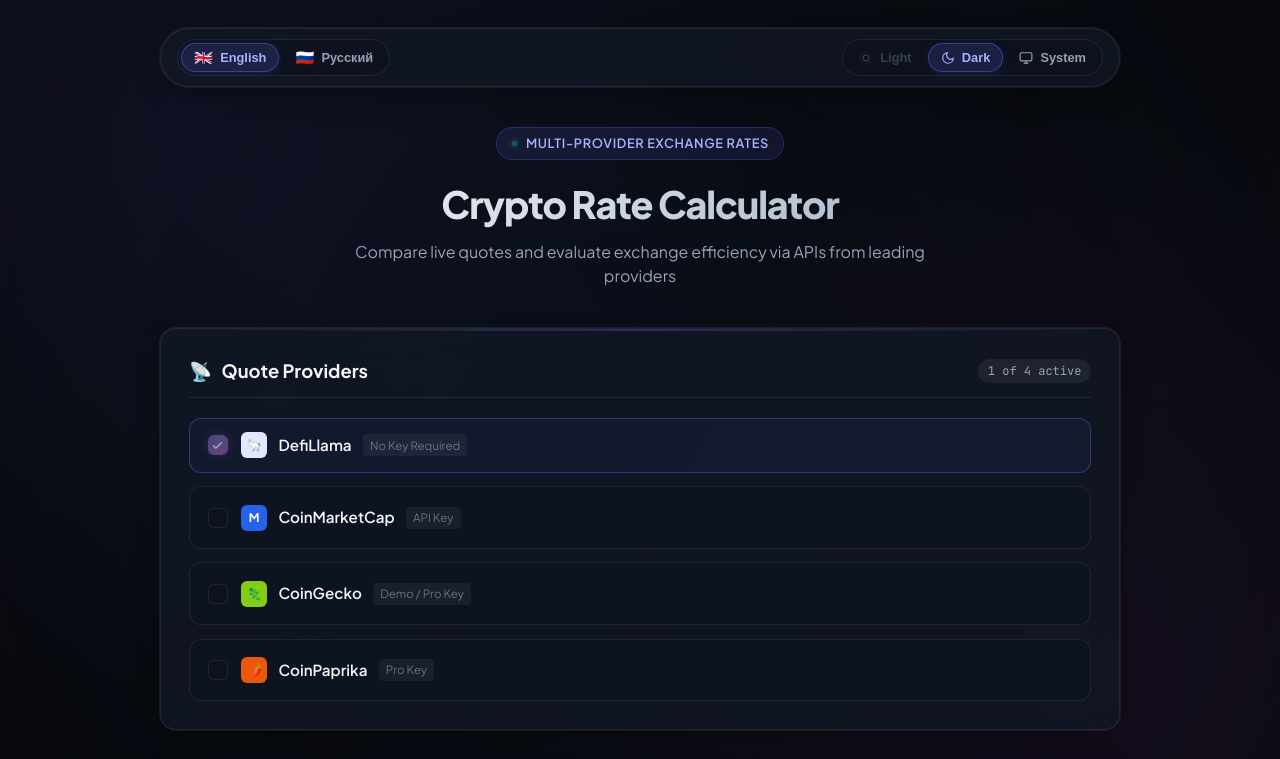
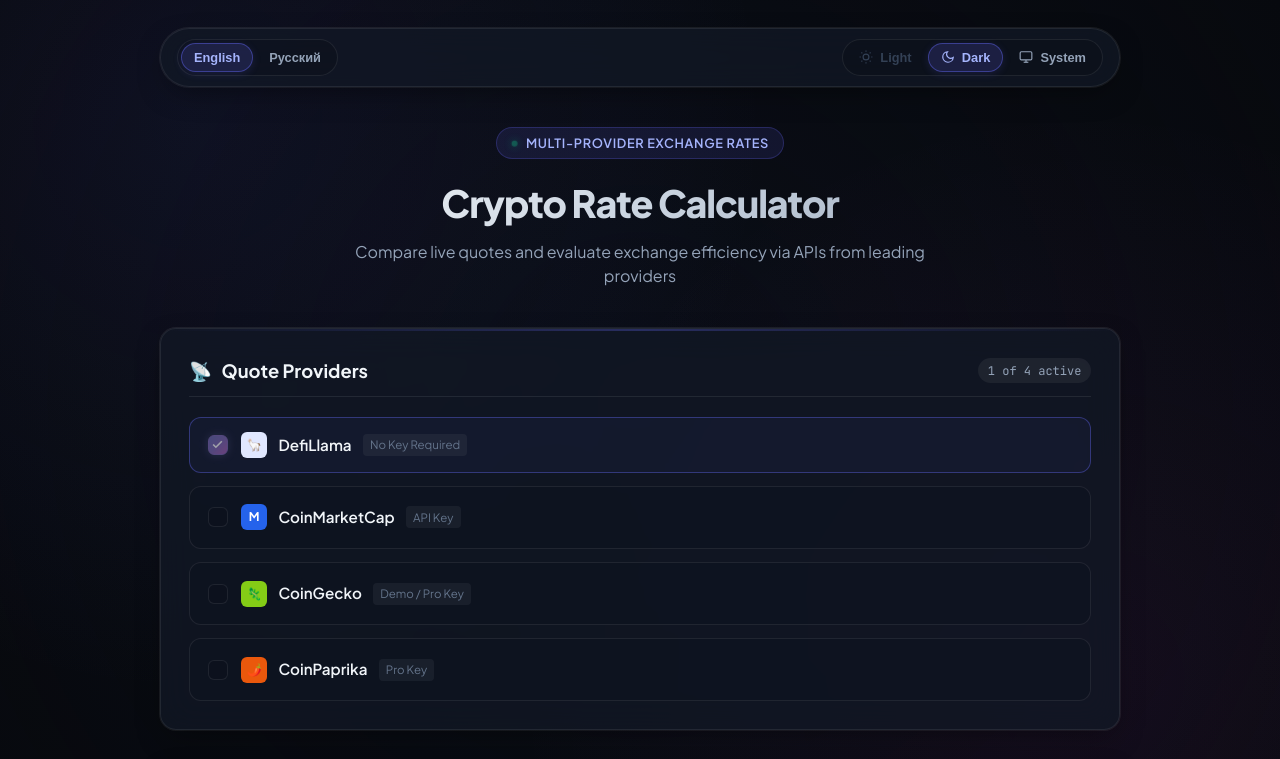
Before and after one commit to Antony-hash512/CCPriceConverter, a website with bundled scripts: page index.html in a window 1280 px wide. Shown: the top 759 px of the page. Built offline with nearby package versions, Linux system fonts and the light colour scheme.

Commit message:
refactor: remove flag icons from language switcher buttons

```diff
--- a/css/style.css
+++ b/css/style.css
@@ -199,11 +199,6 @@
   height: 14px;
   display: inline-block;
   flex-shrink: 0;
-}
-
-.flag-icon {
-  font-size: 0.95rem;
-  line-height: 1;
 }
 
 /* Container */
--- a/index.html
+++ b/index.html
@@ -21,11 +21,9 @@
       <!-- Language Switcher: Russian / English (Default: English) -->
       <div class="controls-group" id="lang-switch-group" role="group" aria-label="Language selection">
         <button type="button" class="ctrl-btn lang-btn active" data-lang="en" id="btn-lang-en" aria-pressed="true">
-          <span class="flag-icon">🇬🇧</span>
           <span>English</span>
         </button>
         <button type="button" class="ctrl-btn lang-btn" data-lang="ru" id="btn-lang-ru" aria-pressed="false">
-          <span class="flag-icon">🇷🇺</span>
           <span>Русский</span>
         </button>
       </div>
```
